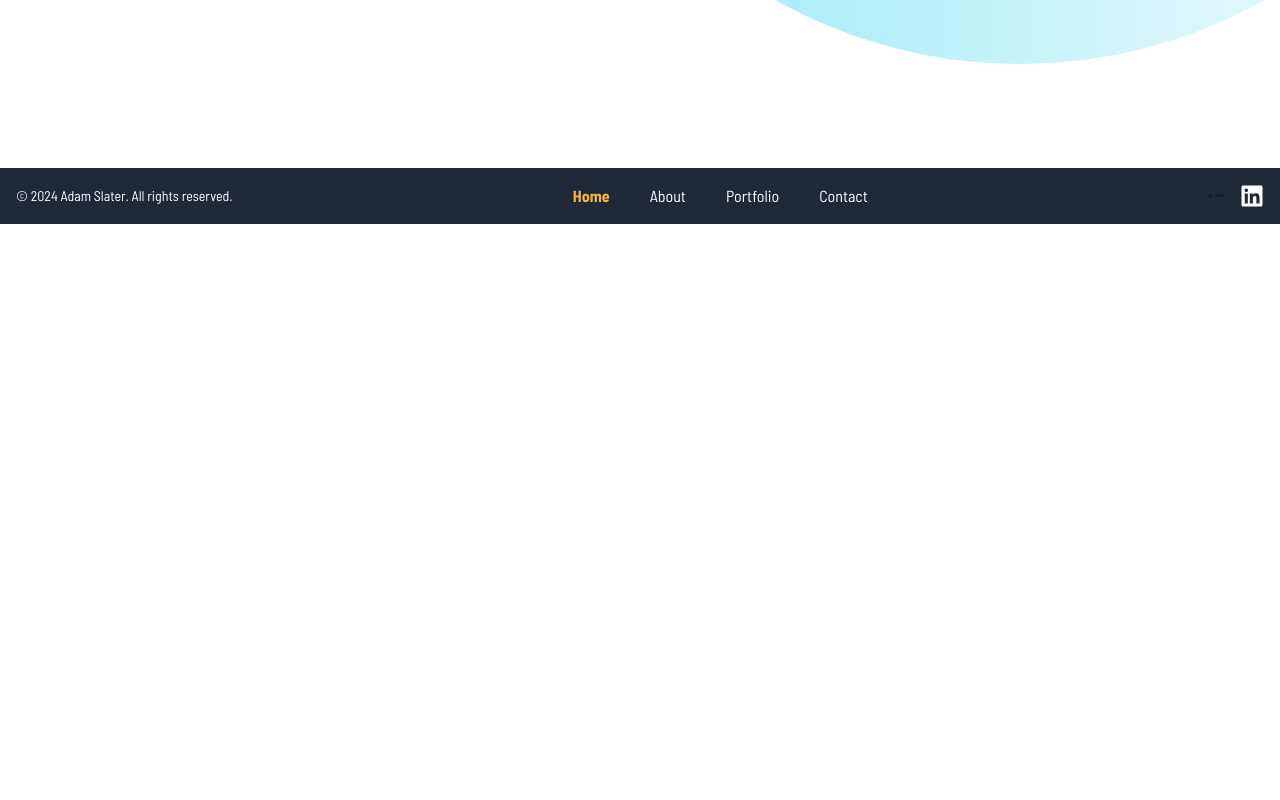
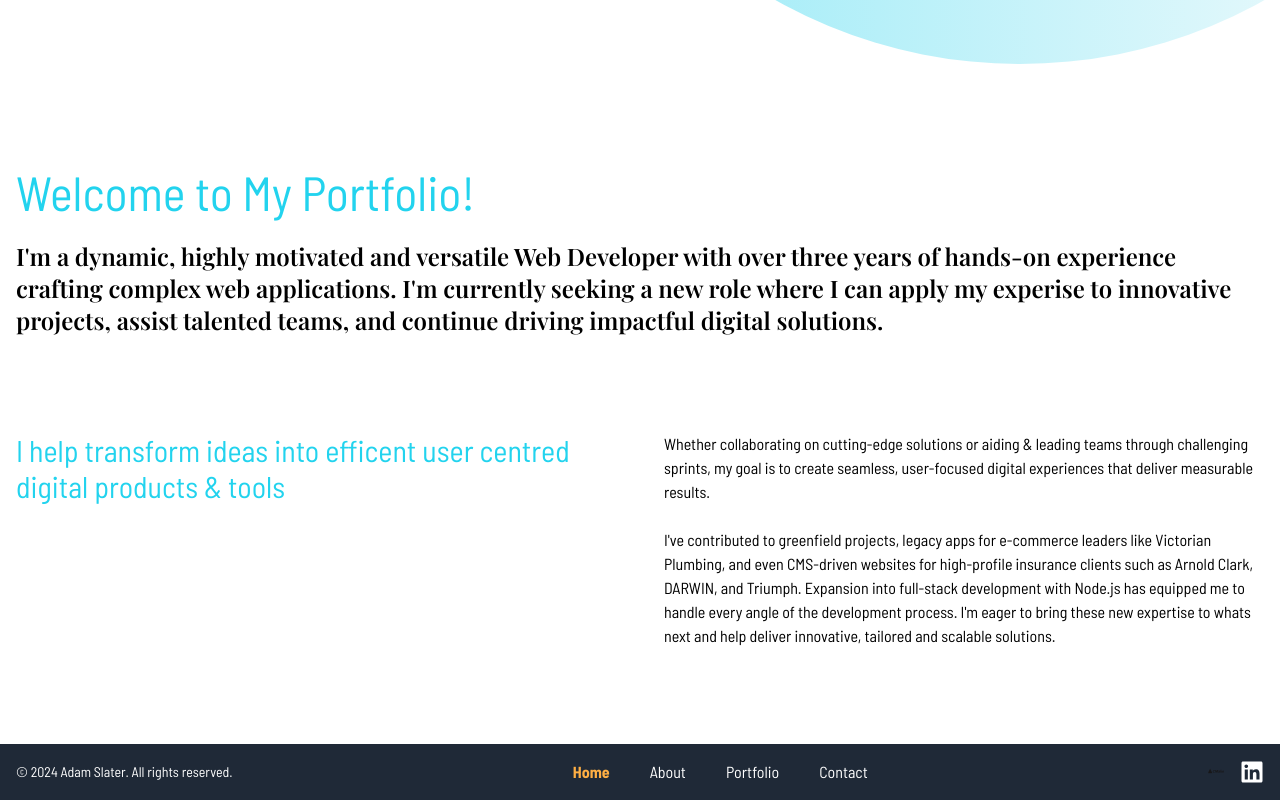
Before and after one commit to slaterwebdev/portfolio, a React (Vite) app: page / in a window 1280 px wide. Shown: the part 680-1480 px from the top of the page. Before the commit the page ends 904 px from the top, so only its background shows below. Built offline with nearby package versions, Linux system fonts and the light colour scheme; a web font is replaced by a local one.

Commit message:
generic section component implmented and used to provide text content on all pages

```diff
--- a/src/components/index.ts
+++ b/src/components/index.ts
@@ -1,3 +1,5 @@
+// Layout
 export { Footer } from "./layout/Footer";
 export { Navbar } from "./layout/Navbar";
 export { PageTemplate } from "./layout/PageTemplate";
+export { Section } from "./layout/Section";
--- /dev/null
+++ b/src/components/layout/Section.tsx
@@ -0,0 +1,39 @@
+type SectionProps = {
+  title: string;
+  titleStyles?: string;
+  children?: React.ReactNode;
+  contentStyles?: string;
+  row?: boolean;
+  sideContent?: JSX.Element;
+};
+
+export const Section = ({
+  title,
+  titleStyles = "text-3xl sm:text-5xl",
+  children,
+  contentStyles = "text-base",
+  row = false,
+  sideContent,
+}: SectionProps) => (
+  <section className="flex flex-col justify-between sm:flex-row gap-12 sm:flex-row">
+    <div
+      className={`flex flex-col gap-6 ${row && "sm:flex-row"} mb-12 sm:mb-24 w-full`}
+    >
+      <h1 className={`text-primary ${row && "sm:w-1/2"} ${titleStyles}`}>
+        {title}
+      </h1>
+      {children && (
+        <div
+          className={`flex flex-1 flex-col gap-6 text-black ${contentStyles}`}
+        >
+          {children}
+        </div>
+      )}
+    </div>
+    {sideContent && (
+      <aside className="w-full flex justify-center sm:justify-end">
+        {sideContent}
+      </aside>
+    )}
+  </section>
+);
--- a/src/pages/About.tsx
+++ b/src/pages/About.tsx
@@ -1,5 +1,6 @@
 import { PageTemplate } from "@/components";
 import aboutHero from "@/assets/heros/aboutHero.jpg";
+import { Section } from "@/components";
 
 const About = () => (
   <PageTemplate
@@ -7,7 +8,18 @@ const About = () => (
       title: "About",
       image: aboutHero,
     }}
-  ></PageTemplate>
+  >
+    <Section
+      title="About me"
+      titleStyles="text-3xl"
+      contentStyles="font-playfair text-3xl font-semibold sm:text-5xl"
+    >
+      <p>
+        I am an enthusiastic web dev based in the UK midlands, with
+        a rich experience of over 3 years in building web based business solutions.
+      </p>
+    </Section>
+  </PageTemplate>
 );
 
 export default About;
--- a/src/pages/Contact.tsx
+++ b/src/pages/Contact.tsx
@@ -1,5 +1,6 @@
 import { PageTemplate } from "@/components";
 import contactHero from "@/assets/heros/contactHero.jpg";
+import { Section } from "@/components";
 
 const Contact = () => (
   <PageTemplate
@@ -7,7 +8,18 @@ const Contact = () => (
       title: "Get In Touch",
       image: contactHero,
     }}
-  ></PageTemplate>
+  >
+    <Section
+      title="Send me a message"
+      contentStyles="text-3xl"
+    >
+      <p>
+        Whether you wish to discuss potential employment, share & collaborate on
+        ideas or have a project for me, simply fill in this form and I'll get
+        back to you soon!
+      </p>
+    </Section>
+  </PageTemplate>
 );
 
 export default Contact;
--- a/src/pages/Home.tsx
+++ b/src/pages/Home.tsx
@@ -1,5 +1,6 @@
 import { PageTemplate } from "@/components/layout/PageTemplate";
 import homeHero from "@/assets/heros/homeHero.png";
+import { Section } from "@/components";
 
 const Home = () => (
   <PageTemplate
@@ -9,7 +10,40 @@ const Home = () => (
       subTitle: "Web Developer",
       image: homeHero,
     }}
-  ></PageTemplate>
+  >
+    <Section
+      title="Welcome to My Portfolio!"
+      contentStyles="font-playfair font-semibold sm:text-2xl"
+    >
+      <p>
+        I'm a dynamic, highly motivated and versatile Web Developer with over
+        three years of hands-on experience crafting complex web applications.
+        I'm currently seeking a new role where I can apply my experise to
+        innovative projects, assist talented teams, and continue driving
+        impactful digital solutions.
+      </p>
+    </Section>
+    <Section
+      title="I help transform ideas into efficent user centred digital products & tools"
+      row
+      titleStyles="text-3xl"
+    >
+      <p>
+        Whether collaborating on cutting-edge solutions or aiding & leading
+        teams through challenging sprints, my goal is to create seamless,
+        user-focused digital experiences that deliver measurable results.
+      </p>
+      <p>
+        I've contributed to greenfield projects, legacy apps for
+        e-commerce leaders like Victorian Plumbing, and even CMS-driven websites for
+        high-profile insurance clients such as Arnold Clark, DARWIN, and
+        Triumph. Expansion into full-stack development with Node.js
+        has equipped me to handle every angle of the development process. I'm
+        eager to bring these new expertise to whats next and help deliver
+        innovative, tailored and scalable solutions.
+      </p>
+    </Section>
+  </PageTemplate>
 );
 
 export default Home;
--- a/src/pages/Portfolio.tsx
+++ b/src/pages/Portfolio.tsx
@@ -1,5 +1,6 @@
 import { PageTemplate } from "@/components";
 import portfolioHero from "@/assets/heros/portfolioHero.jpg";
+import { Section } from "@/components";
 
 const Portfolio = () => (
   <PageTemplate
@@ -7,7 +8,35 @@ const Portfolio = () => (
       title: "Portfolio",
       image: portfolioHero,
     }}
-  ></PageTemplate>
+  >
+    <Section title="Key B2C Frontend builds" contentStyles="font-playfair">
+      <p>
+        A few handpicked examples of many B2C client-facing websites where I
+        made major contributions or led the frontend development, delivering
+        high-quality, scalable solutions. Each project involved crafting
+        responsive, user-focused interfaces, working with large data sets and
+        user data extraction, and collaborating with teams to ensure seamless
+        functionality and exceptional user experiences.
+      </p>
+    </Section>
+    <Section title="B2B Frontend Internal Apps" contentStyles="font-playfair">
+      <p>
+        I have previously developed private internal applications for enterprise
+        clients, providing critical business solutions. Due to IP restrictions,
+        these projects cannot be publicly displayed, but they were instrumental
+        in streamlining workflows, integrating complex APIs, and supporting
+        essential client operations.
+      </p>
+      <p>
+        At Victorian Plumbing, I created internal tools that improved
+        operational efficiency, some of which directly supported the codebase
+        for the customer-facing B2C site. Many other tools were developed to
+        address specific business challenges within VP, and the links featured
+        in the Help Centre highlight areas where these applications effectively
+        resolved issues.
+      </p>
+    </Section>
+  </PageTemplate>
 );
 
 export default Portfolio;
```
